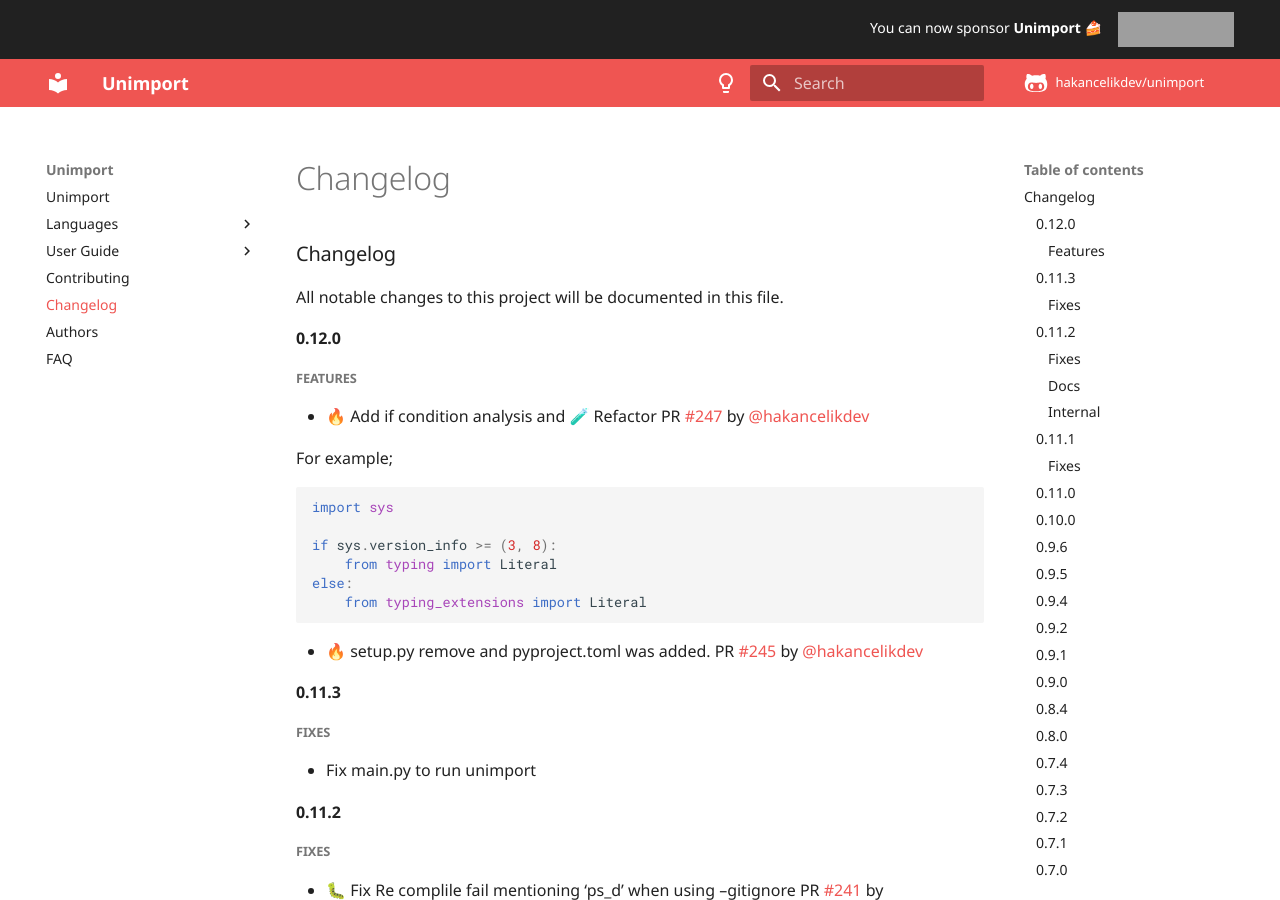
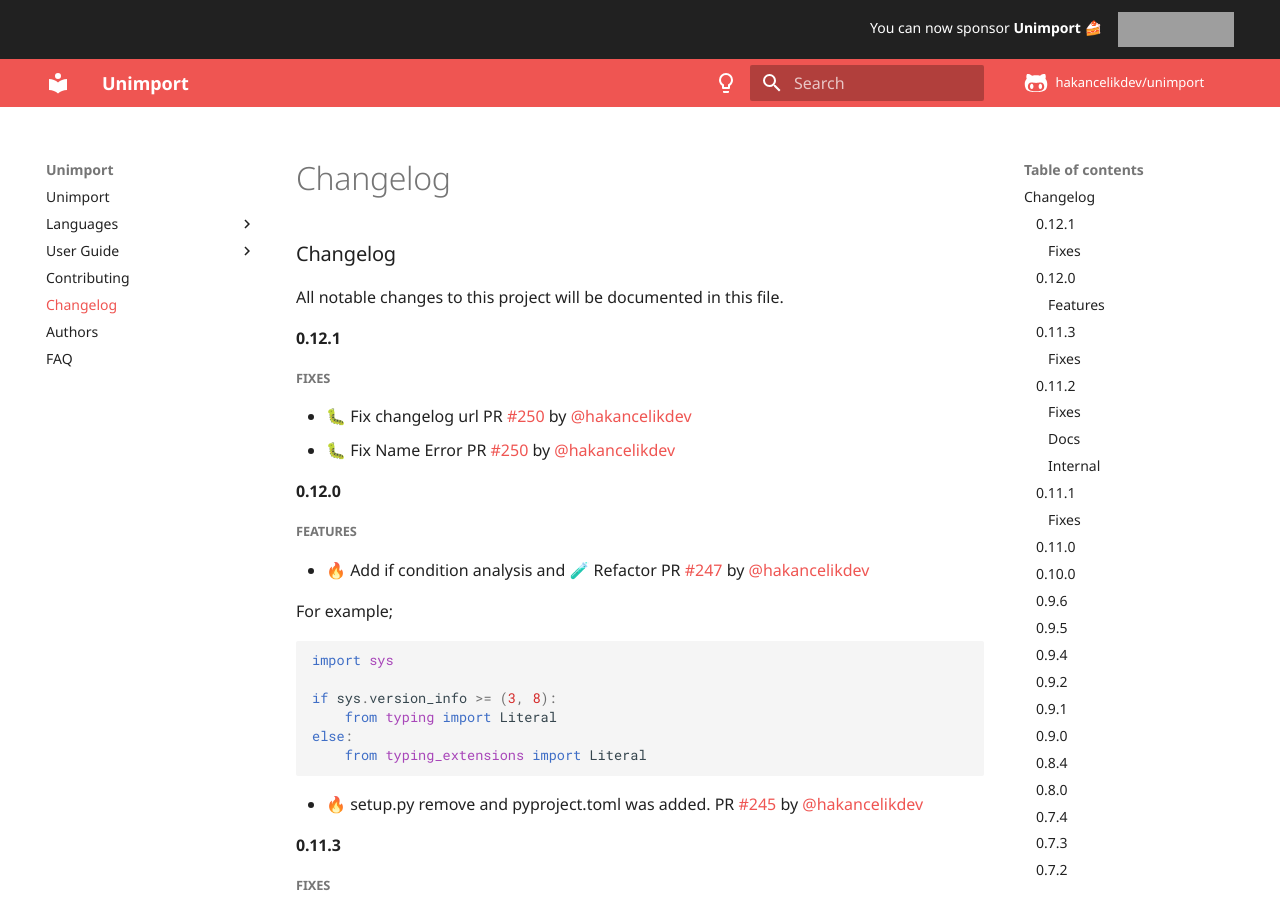
Before and after one commit to hakancelikdev/unimport, an MkDocs documentation site: the page built from docs/CHANGELOG.md, in a window 1280 px wide and 900 px high. Built offline with MkDocs 1.6.1 and Material for MkDocs 9.7.7, drawn with Linux system fonts in a browser that asks for light colours; comment, search, counter and statistics services are not loaded; the version menu is left out; grey boxes are pictures that could not be loaded.

```diff
--- a/action.yml
+++ b/action.yml
@@ -10,7 +10,7 @@
 runs:
   using: "composite"
   steps:
-    - run: pip install --upgrade pip && python -m pip install unimport==0.12.0
+    - run: pip install --upgrade pip && python -m pip install unimport==0.12.1
       shell: bash
     - run: unimport --color auto --gitignore --ignore-init ${{ inputs.extra_args }}
       shell: bash
--- a/docs/CHANGELOG.md
+++ b/docs/CHANGELOG.md
@@ -1,6 +1,13 @@
 # Changelog
 
 All notable changes to this project will be documented in this file.
+
+## 0.12.1
+
+### Fixes
+
+- 🐛 Fix changelog url PR #250 by @hakancelikdev
+- 🐛 Fix Name Error PR #250 by @hakancelikdev
 
 ## 0.12.0
 
--- a/setup.cfg
+++ b/setup.cfg
@@ -29,7 +29,7 @@
 project_urls =
     Documentation = https://unimport.hakancelik.dev/
     Issues = https://github.com/hakancelikdev/unimport/issues/
-    Changelog = https://unimport.hakancelik.dev/changelog
+    Changelog = https://unimport.hakancelik.dev/CHANGELOG/
 
 [options]
 python_requires = >=3.6
--- a/src/unimport/__init__.py
+++ b/src/unimport/__init__.py
@@ -1,2 +1,2 @@
-__version__ = "0.12.0"
+__version__ = "0.12.1"
 __description__ = "A linter, formatter for finding and removing unused import statements."
```
Also changed, not shown: 1 other file.
